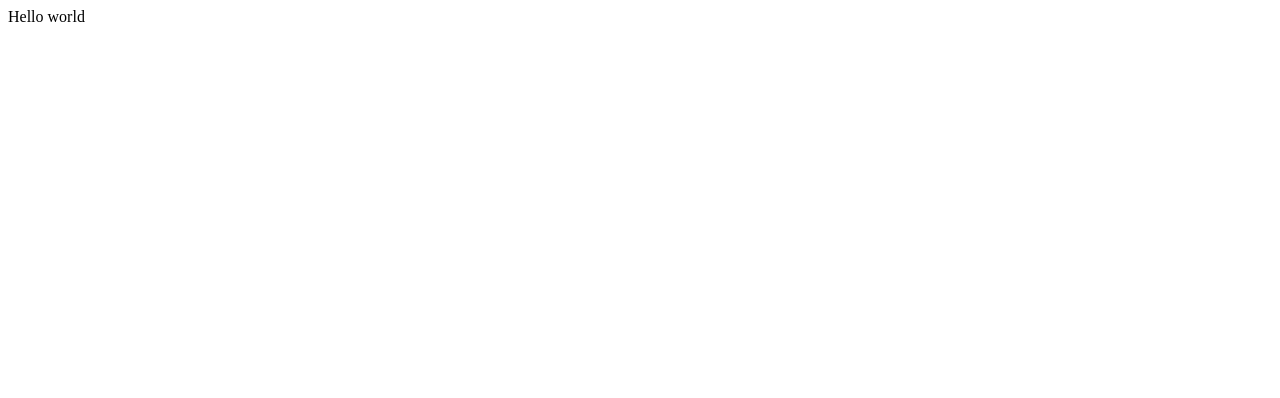
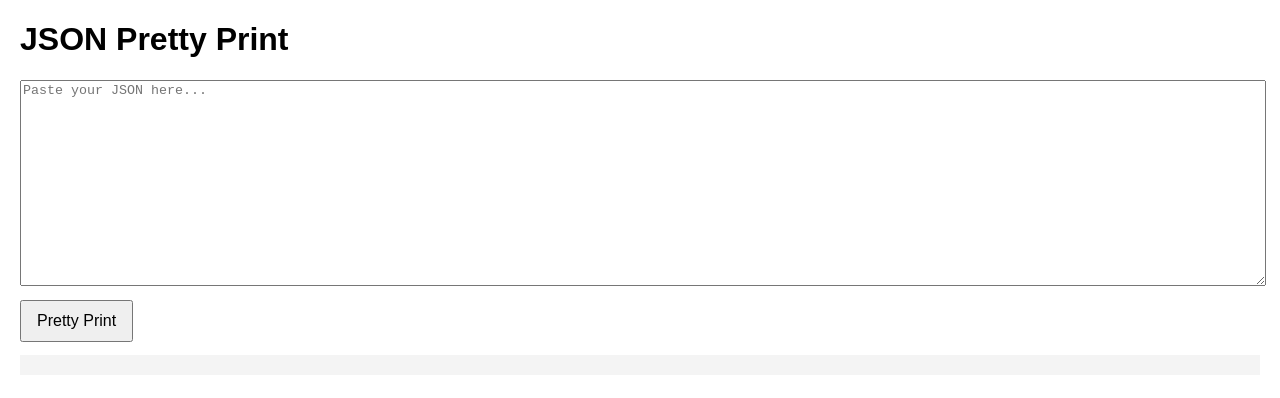
Before and after one commit to NaSangWon/NaSangWon.github.io, a plain HTML site: page index.html in a window 1280 px wide. Drawn offline with Linux system fonts and the light colour scheme.

Commit message:
json pretty

```diff
--- a/index.html
+++ b/index.html
@@ -1 +1,16 @@
-Hello world
+<!DOCTYPE html>
+<html lang="en">
+<head>
+  <meta charset="UTF-8">
+  <title>JSON Pretty Print</title>
+  <link rel="stylesheet" href="style.css">
+</head>
+<body>
+  <h1>JSON Pretty Print</h1>
+  <textarea id="input" placeholder="Paste your JSON here..."></textarea>
+  <button onclick="prettyPrint()">Pretty Print</button>
+  <pre id="output"></pre>
+
+  <script src="script.js"></script>
+</body>
+</html>
--- /dev/null
+++ b/script.js
@@ -0,0 +1,11 @@
+function prettyPrint() {
+  const input = document.getElementById('input').value;
+  const output = document.getElementById('output');
+
+  try {
+    const obj = JSON.parse(input);
+    output.textContent = JSON.stringify(obj, null, 2);
+  } catch (e) {
+    output.textContent = 'Invalid JSON: ' + e.message;
+  }
+}
--- /dev/null
+++ b/style.css
@@ -0,0 +1,24 @@
+body {
+  font-family: Arial, sans-serif;
+  margin: 20px;
+  padding: 0;
+}
+
+textarea {
+  width: 100%;
+  height: 200px;
+  font-family: monospace;
+  margin-bottom: 10px;
+}
+
+button {
+  padding: 10px 15px;
+  font-size: 16px;
+}
+
+pre {
+  background-color: #f4f4f4;
+  padding: 10px;
+  white-space: pre-wrap;
+  word-wrap: break-word;
+}
```
